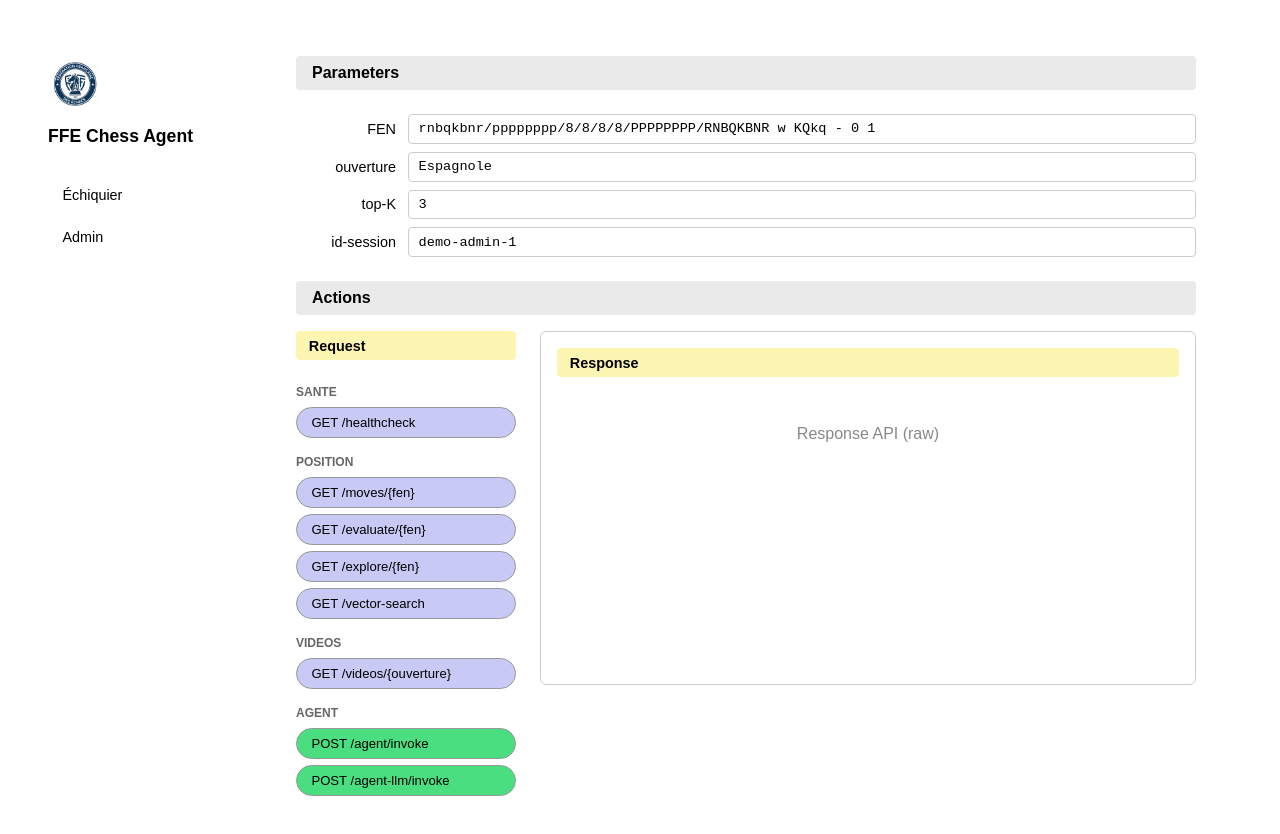
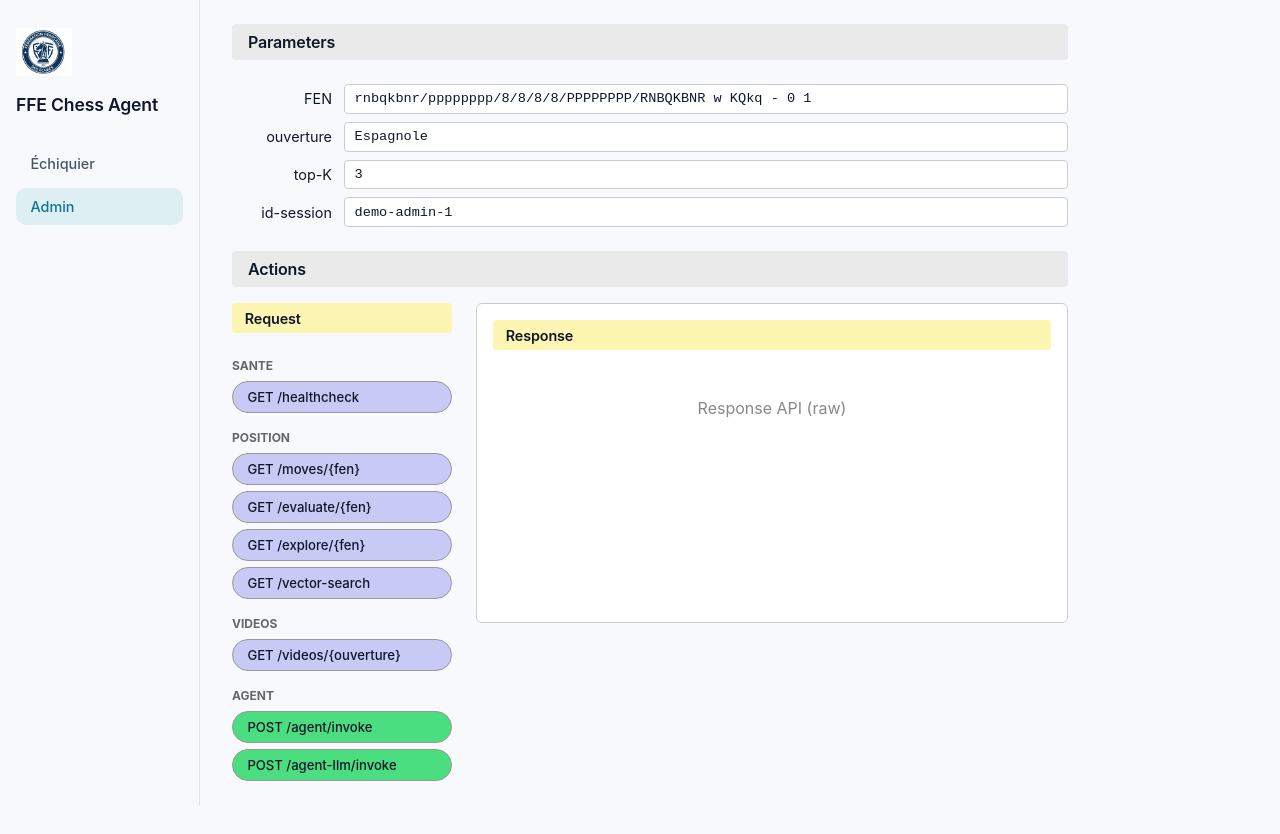
Before and after one commit to racemartin/m13_ocr, an Angular app in the folder frontend/: page / in a window 1280 px wide. Shown: the top 834 px of the page. After the commit the page ends 805 px from the top, so only its background shows below. Built offline with nearby package versions, Linux system fonts and the light colour scheme; what ngx-chess-board would draw is missing.

Commit message:
feat(frontend): systeme de design partage (variables CSS theme clair)

```diff
--- a/frontend/src/styles.css
+++ b/frontend/src/styles.css
@@ -1,5 +1,102 @@
-/* Styles globaux de l'application (a completer a l'etape 5) */
+/* ============================================================================
+   Styles globaux -- systeme de design partage par toute l'application
+   ============================================================================
+   Theme CLAIR. Toutes les couleurs/rayons vivent ici en variables CSS --
+   jamais de valeur en dur dans les composants. Pour repasser en sombre un
+   jour, seules les valeurs ci-dessous changent, aucun composant a toucher. */
+
+:root {
+  /* -- Fonds, du plus neutre (page) au plus clair (survol) -- */
+  --fond-page      : #f7f9fc;
+  --fond-carte     : #ffffff;
+  --fond-carte-2   : #f1f4f9;
+  --fond-entree    : #ffffff;
+  --fond-survol    : #eef2f8;
+
+  /* -- Bordures, discretes -- */
+  --bordure        : rgba(15, 23, 42, 0.10);
+  --bordure-forte  : rgba(15, 23, 42, 0.20);
+
+  /* -- Accent (cyan/teal) et sa version tres claire pour badges/icones -- */
+  --accent         : #0891b2;
+  --accent-fond    : rgba(8, 145, 178, 0.10);
+  --accent-texte   : #0e7490;
+
+  /* -- Texte -- */
+  --texte          : #0f172a;
+  --texte-doux     : #475569;
+  --texte-tenue    : #94a3b8;
+
+  /* -- Etat d'erreur -- */
+  --erreur-texte   : #c0392b;
+
+  /* -- Rayons, coherents dans toute l'appli -- */
+  --rayon-carte    : 16px;
+  --rayon-controle : 10px;
+  --rayon-pilule   : 999px;
+
+  /* -- Typographie -- */
+  --police         : 'Inter', -apple-system, BlinkMacSystemFont, sans-serif;
+  --police-mono    : 'JetBrains Mono', 'SFMono-Regular', Consolas, monospace;
+}
+
+* {
+  box-sizing: border-box;
+}
+
 body {
-  font-family: sans-serif;
-  margin: 2rem;
+  font-family: var(--police);
+  background: var(--fond-page);
+  color: var(--texte);
+  margin: 0;
+  -webkit-font-smoothing: antialiased;
 }
+
+h1, h2, h3 {
+  font-weight: 600;
+  letter-spacing: -0.01em;
+  margin: 0;
+}
+
+.etiquette-mono {
+  font-family: var(--police-mono);
+  font-size: 0.7rem;
+  text-transform: uppercase;
+  letter-spacing: 0.08em;
+  color: var(--accent-texte);
+}
+
+input, select, button {
+  font-family: var(--police);
+  font-size: 0.9rem;
+  border-radius: var(--rayon-controle);
+  border: 1px solid var(--bordure);
+  background: var(--fond-entree);
+  color: var(--texte);
+}
+
+input, select {
+  padding: 0.5rem 0.75rem;
+}
+
+input:focus, select:focus {
+  outline: none;
+  border-color: var(--accent);
+}
+
+button {
+  padding: 0.55rem 1.1rem;
+  cursor: pointer;
+  font-weight: 500;
+  transition: background 0.15s ease, border-color 0.15s ease;
+}
+
+button:hover {
+  background: var(--fond-survol);
+  border-color: var(--bordure-forte);
+}
+
+button:disabled {
+  opacity: 0.4;
+  cursor: default;
+}
```
